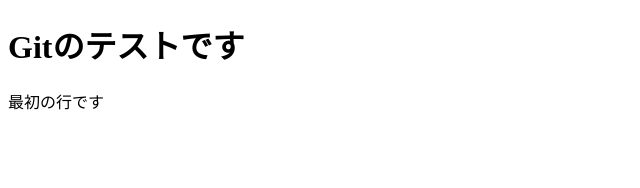
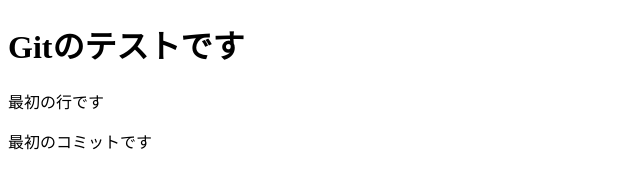
Before and after one commit to Kazuki-Kimura-b/kikuzak, a plain HTML site: page index.html in a window 1280 px wide. Shown: the whole page, without its empty margins (0-640 px from the left). Drawn offline with Linux system fonts and the light colour scheme.

Commit message:
ファイルに書き込みました

```diff
--- a/index.html
+++ b/index.html
@@ -9,5 +9,6 @@
 <body>
   <h1>Gitのテストです</h1>
   <p>最初の行です</p>
+  <p>最初のコミットです</p>
 </body>
 </html>
```
